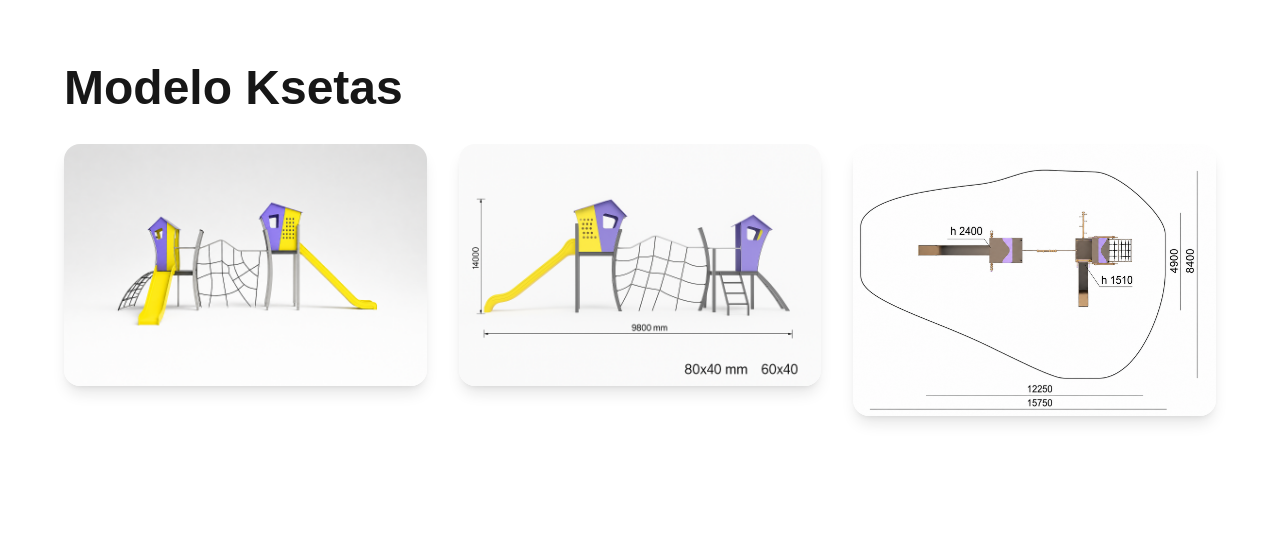
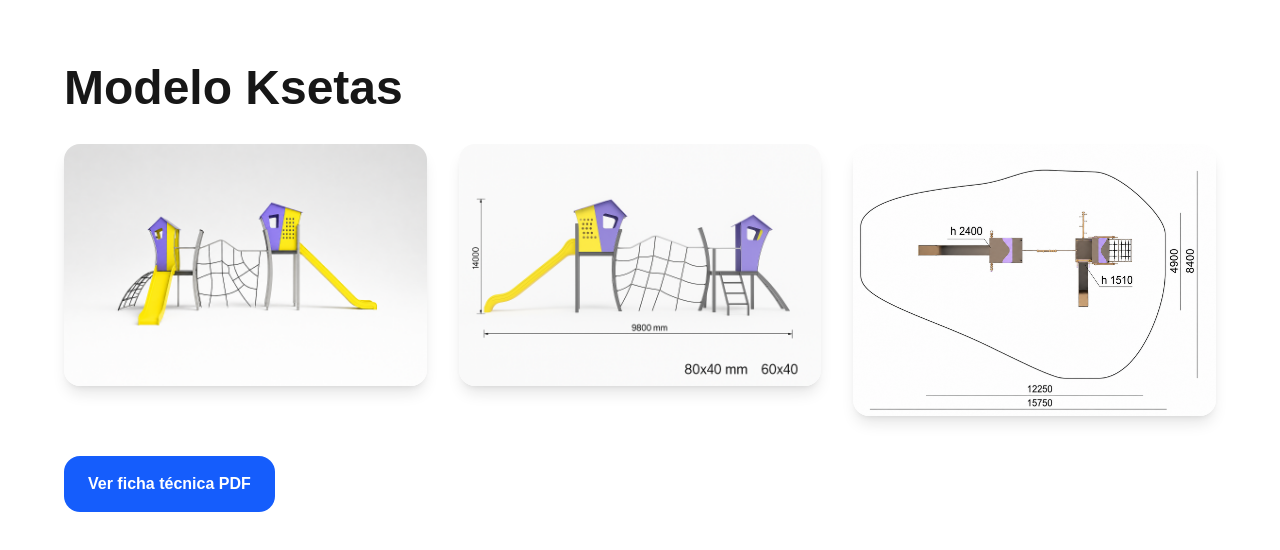
Before and after one commit to sergiodidier-ops/boa-estructuras, a Next.js app in the folder boa-estructuras/: page /parques-infantiles/metal/mod-ksetas in a window 1280 px wide. Shown: the top 550 px of the page. Built offline with nearby package versions, Linux system fonts and the light colour scheme.

Commit message:
Añadir ficha-tecnica

```diff
--- a/boa-estructuras/app/parques-infantiles/metal/mod-ksetas/page.tsx
+++ b/boa-estructuras/app/parques-infantiles/metal/mod-ksetas/page.tsx
@@ -20,8 +20,16 @@ export default function ModKsetasPage() {
               alt="Modelo Ksetas"
               className="rounded-2xl shadow-lg w-full"
             />
-          ))}
+           ))}
         </div>
+
+        <a
+          href="/fotos/metal/mod-torreroko/ficha-tecnica.pdf"
+          target="_blank"
+          className="mt-10 inline-block rounded-2xl bg-blue-600 px-6 py-4 text-white font-bold"
+        >
+          Ver ficha técnica PDF
+        </a>
       </div>
     </main>
   )
```
Also changed, not shown: 1 other file (tests, documents, lock files or other folders).
